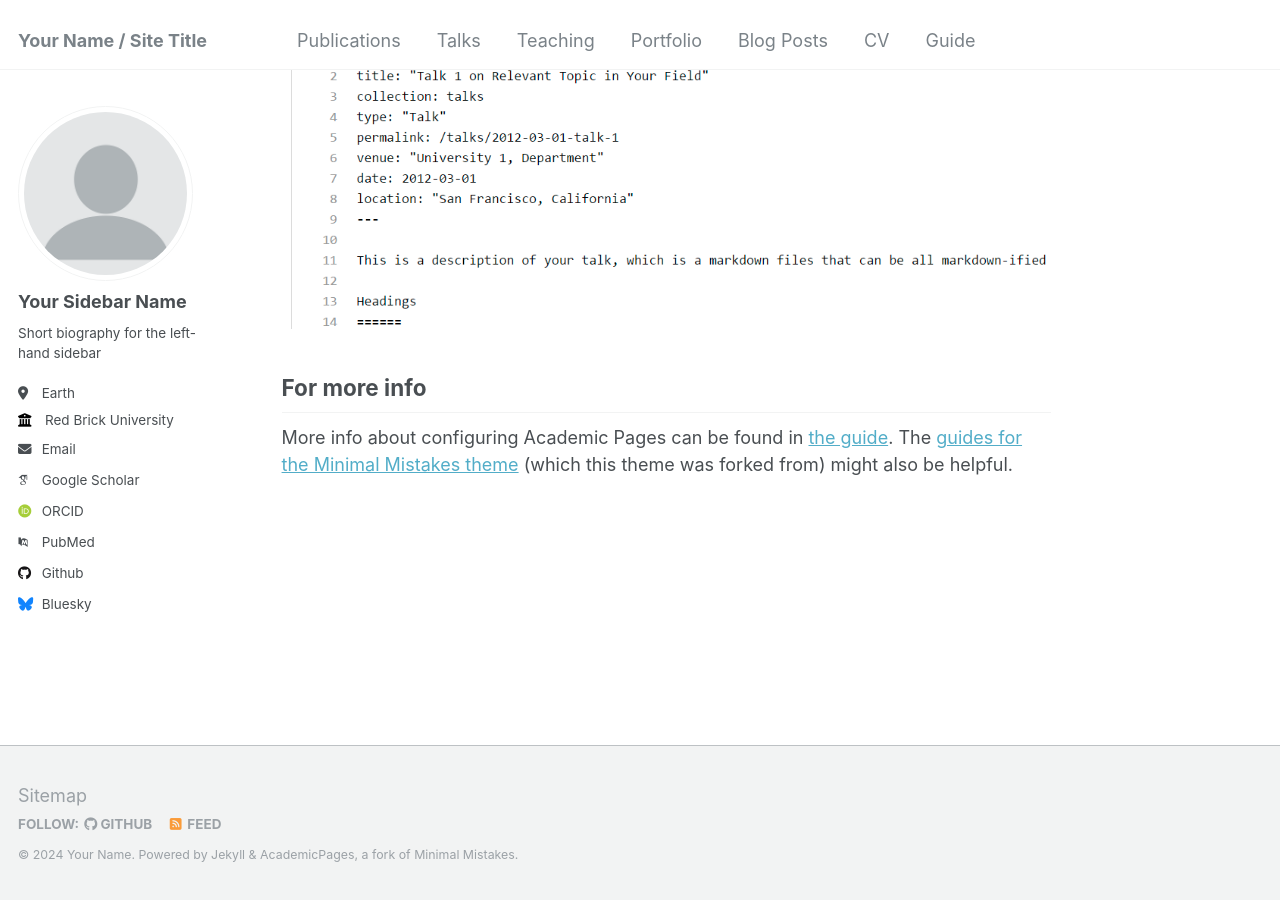
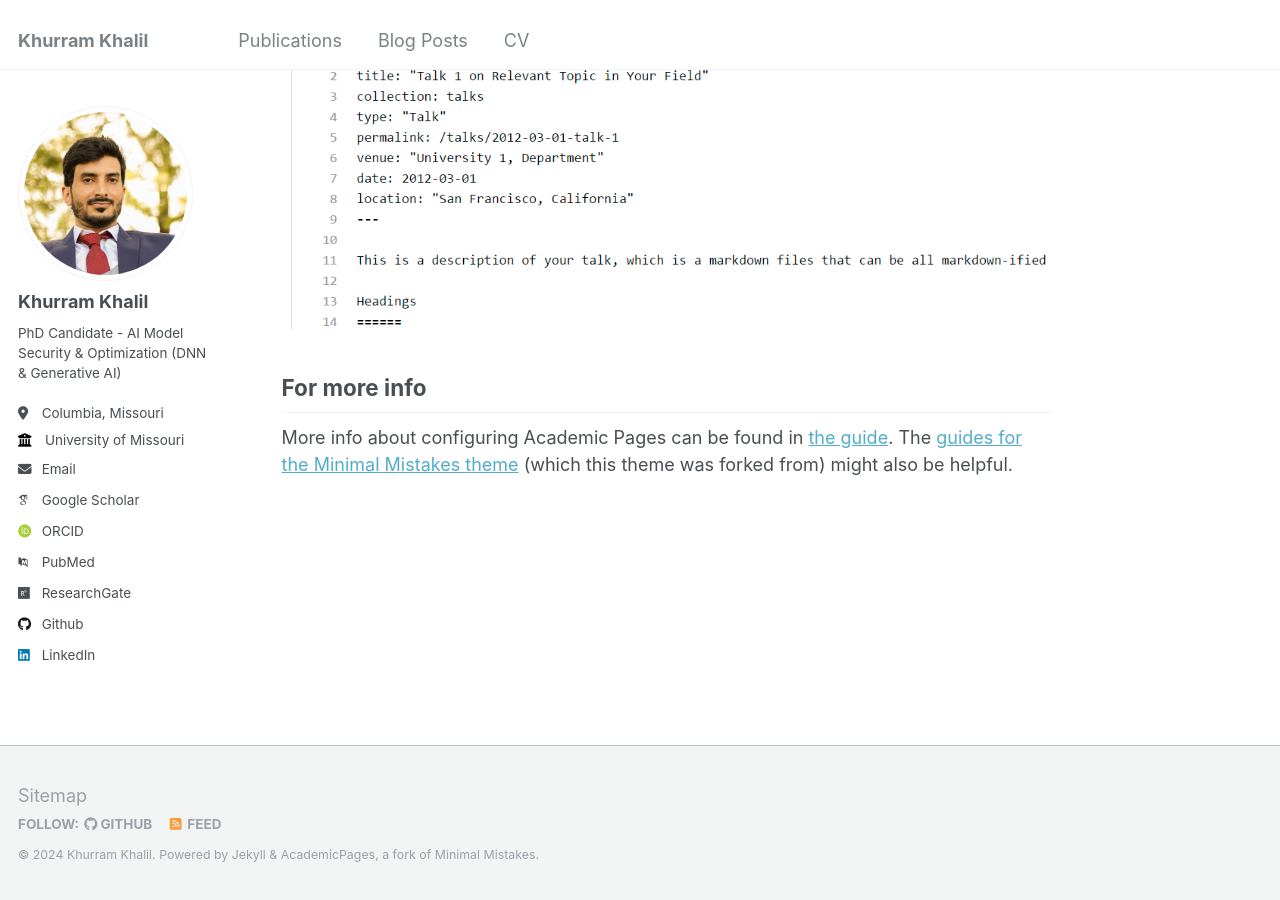
Before and after one commit to khurramkhalil/khurramkhalil.github.io, a Jekyll site: the page built from _pages/about.md, in a window 1280 px wide and 900 px high, scrolled down 2660 px. Built offline with Jekyll 4.4.1, drawn with Linux system fonts in a browser that asks for light colours; some web fonts are replaced.

```diff
--- a/_config.yml
+++ b/_config.yml
@@ -8,11 +8,11 @@
 
 # Basic Site Settings
 locale                   : "en-US"
-title                    : "Your Name / Site Title"
+title                    : "Khurram Khalil"
 title_separator          : "-"
-name                     : &name "Your Name"
-description              : &description "personal description"
-url                      : https://academicpages.github.io # the base hostname & protocol for your site e.g. "https://mmistakes.github.io"
+name                     : &name "Khurram Khalil"
+description              : &description "PhD Candidate - AI Model Security & Optimization (DNN & Generative AI)"
+url                      : https://khurramkhalil.github.io # Update this with your actual GitHub Pages URL
 baseurl                  : "" # the subpath of your site, e.g. "/blog"
 repository               : "academicpages/academicpages.github.io"
 
@@ -21,57 +21,57 @@ repository               : "academicpages/academicpages.github.io"
 #               Additional customization can be done by editing /_includes/author-profile.html
 author:
   # Biographic information
-  avatar           : "profile.png"
-  name             : "Your Sidebar Name"
-  pronouns         : # example: "she/her"
-  bio              : "Short biography for the left-hand sidebar"
-  location         : "Earth"
-  employer         : "Red Brick University"
-  uri              : # URL
-  email            : "none@example.org"
+  avatar           : "profile_pic_2.jpeg"
+  name             : "Khurram Khalil"
+  pronouns         : # Add your pronouns if desired
+  bio              : "PhD Candidate - AI Model Security & Optimization (DNN & Generative AI)"
+  location         : "Columbia, Missouri"
+  employer         : "University of Missouri"
+  uri              : # Add your personal website URL if you have one
+  email            : "khurram.khalil@missouri.edu"
 
   # Academic websites
   arxiv            : # URL - Update with the correct link to your profile
-  googlescholar    : "https://scholar.google.com/citations?user=PS_CX0AAAAAJ"
-  impactstory      : # URL
+  googlescholar    : "https://scholar.google.com/citations?user=-o14zF4AAAAJ&hl=en"
+  # impactstory      : # URL
   orcid            : "http://orcid.org/yourorcidurl"
-  semantic         : # URL
+  # semantic         : # URL
   pubmed           : "https://www.ncbi.nlm.nih.gov/pubmed/?term=john+snow"
-  researchgate     : # URL
+  researchgate     : "https://www.researchgate.net/profile/Khurram-Khalil"
 
   # Repositories and software development
-  bitbucket        : # Username - Update with your username on the site
-  codepen          : # Username
-  dribbble         : # Username
-  github           : "academicpages"
-  kaggle           : # Username
-  stackoverflow    : # User number or user number and name (i.e., use "1" or "1/jeff-atwood")
+  # bitbucket        : # Username - Update with your username on the site
+  # codepen          : # Username
+  # dribbble         : # Username
+  github           : "khurramkhalil"
+  # kaggle           : # Username
+  # stackoverflow    : # User number or user number and name (i.e., use "1" or "1/jeff-atwood")
 
   # Social media
-  bluesky          : "bsky.app" # Replace this with you Bluesky username
-  facebook         : # Username
-  flickr           : # Username
-  foursquare       : # Username
-  goodreads        : # Username
-  google_plus      : # Username
-  keybase          : # Username
-  instagram        : # Username
-  lastfm           : # Username
-  linkedin         : # Username
-  mastodon         : # URL
-  medium           : # URL
-  pinterest        : # Username
-  soundcloud       : # Username
-  steam            : # Username
-  telegram         : # URL
-  tumblr           : # Username
-  twitter          : # Username for X / Twitter
-  vine             : # Username
-  weibo            : # Username
-  wikipedia        : # Username
-  xing             : # Username
-  youtube          : # Username
-  zhihu            : # URL
+  # bluesky          : "bsky.app" # Replace this with you Bluesky username
+  # facebook         : # Username
+  # flickr           : # Username
+  # foursquare       : # Username
+  # goodreads        : # Username
+  # google_plus      : # Username
+  # keybase          : # Username
+  # instagram        : # Username
+  # lastfm           : # Username
+  linkedin         : "khurram-khalil-922895a4"
+  # mastodon         : # URL
+  # medium           : # URL
+  # pinterest        : # Username
+  # soundcloud       : # Username
+  # steam            : # Username
+  # telegram         : # URL
+  # tumblr           : # Username
+  # twitter          : # Username for X / Twitter
+  # vine             : # Username
+  # weibo            : # Username
+  # wikipedia        : # Username
+  # xing             : # Username
+  # youtube          : # Username
+  # zhihu            : # URL
 
 # Publication Category - The following the list of publication categories and their headings
 publication_category:
@@ -129,7 +129,7 @@ yandex_site_verification :
 
 # Social Sharing
 twitter:
-  username               : &twitter
+  username               : &khurram_khalil1
 facebook:
   username               :
   app_id                 :
```
Also changed, not shown: _data/navigation.yml (+11 -10 lines), images/profile_pic_2.jpeg (added), 1 other file.
